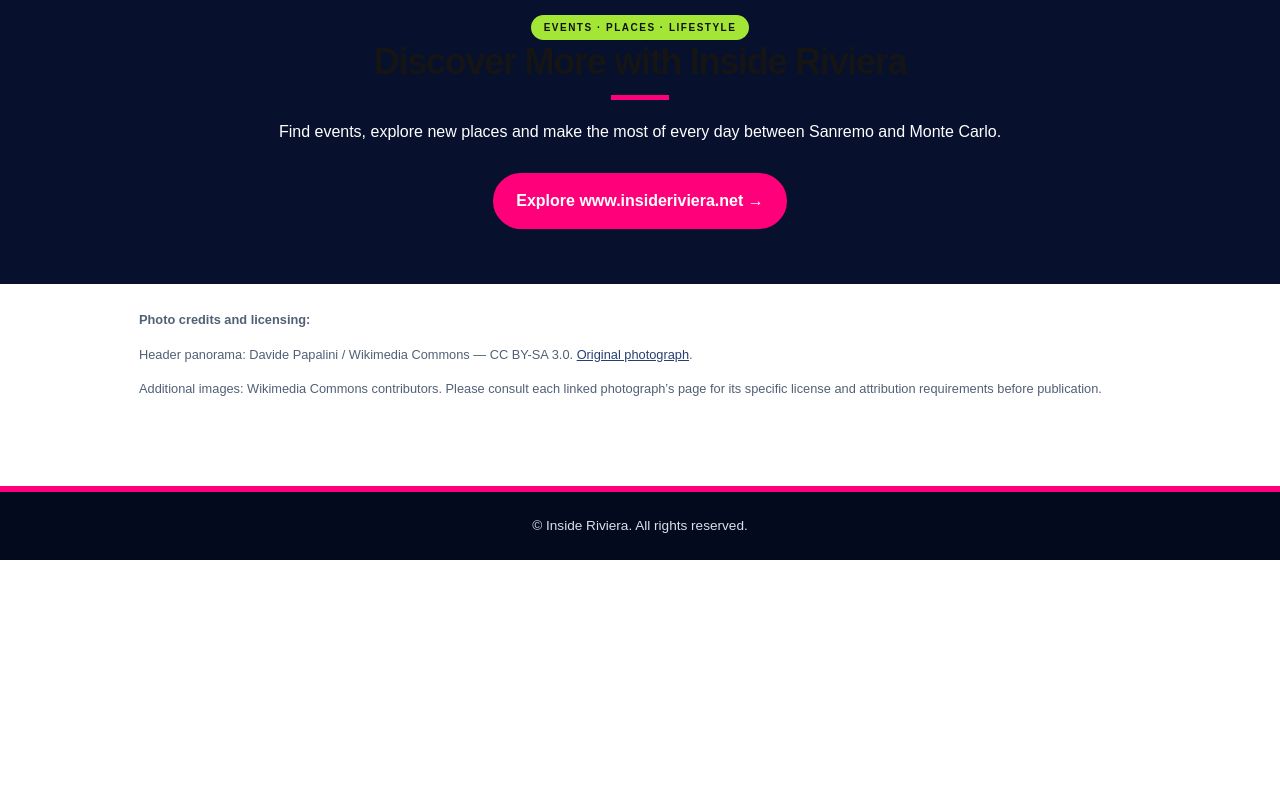
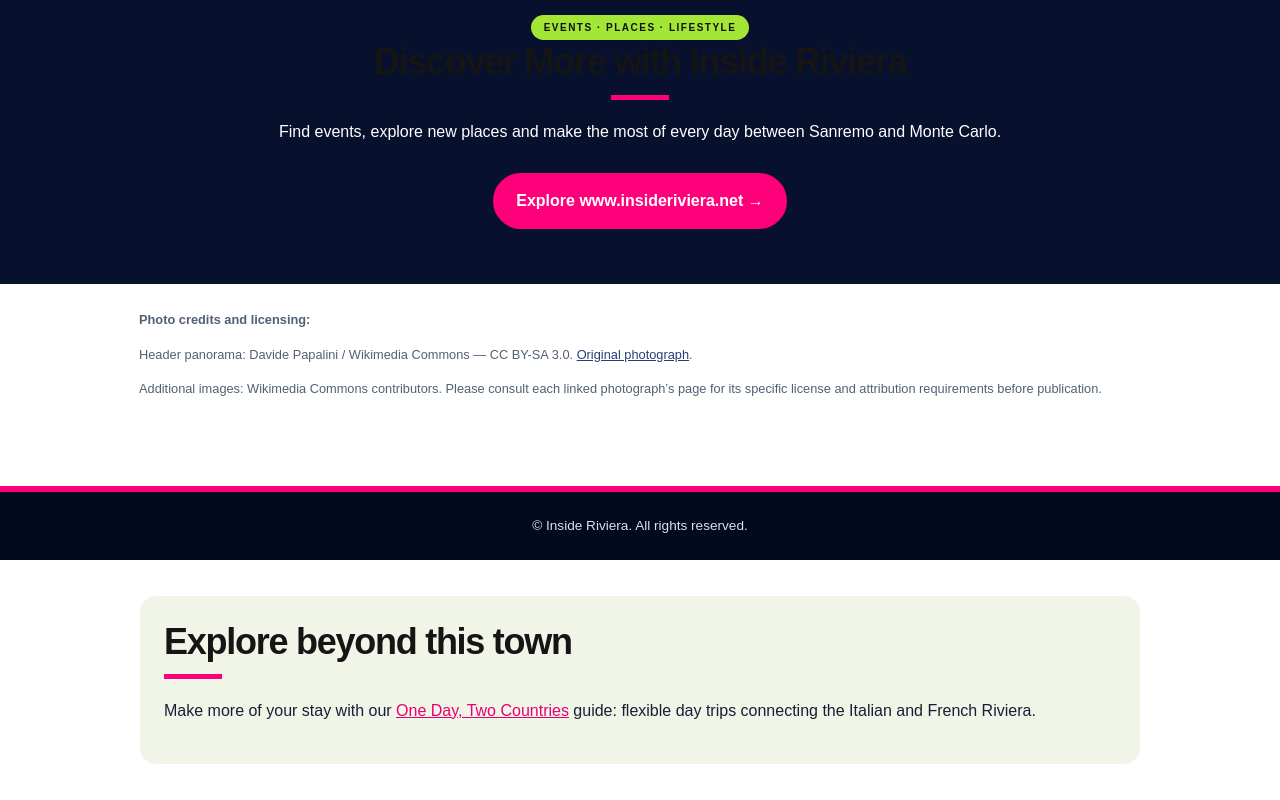
Before and after one commit to inside-riviera/inside-riviera, a plain HTML site: page sanremo.html in a window 1280 px wide. Shown: the part 5687-6487 px from the top of the page. Before the commit the page ends 6247 px from the top, so only its background shows below. Drawn offline with Linux system fonts and the light colour scheme.

Commit message:
Link destination guide to cross-border Riviera day trips

```diff
--- a/sanremo.html
+++ b/sanremo.html
@@ -30,4 +30,5 @@
 <section class="section"><div><h2>Explore La Pigna as a walk, not a quick photo stop</h2><p>La Pigna is a hillside neighbourhood built from narrow lanes, covered passages, small squares and stairways. The official Sanremo tourism guide describes its medieval layout as a defensive settlement that grew in rings up the slope. A good way to explore is to enter near the old arches around Piazza Cassini, follow the lanes uphill through the small squares, and continue towards the gardens around the Madonna della Costa for a view over the town. There is no need to rush: the appeal is in the changing passages and unexpected corners.</p><p>The climb is steep in places and the paving can be uneven. Wear shoes with a good grip, and consider exploring the lower shopping streets separately rather than trying to combine every part of the centre in one short visit.</p><p><strong>Useful local source:</strong> <a href="https://www.sanremoliveandlove.it/en/la-pigna/" target="_blank" rel="noopener">Sanremo Live &amp; Love: La Pigna walking highlights</a>.</p></div></section>
 <section class="section"><div><h2>Make the cycle path part of a separate coastal outing</h2><p>The Riviera dei Fiori cycle path follows the former railway corridor along the coast, linking seaside stretches between San Lorenzo al Mare and Ospedaletti. The Sanremo tourism office describes a route of around 24 kilometres and notes that bicycle and rickshaw rental points are available along it. A newer local mobility page gives a longer route length as the path has been extended, so check the current route map before choosing your start and finish points.</p><p>For a relaxed outing, choose a manageable section rather than assuming you need to ride the entire path. It is also a good alternative if you have already explored La Pigna and want to experience Sanremo’s flatter seafront.</p><p><strong>Useful local sources:</strong> <a href="https://www.sanremoliveandlove.it/en/sport-and-wellness/" target="_blank" rel="noopener">Sanremo Live &amp; Love: cycle path</a> and <a href="https://www.sanremoliveandlove.it/en/come-muoversi-a-sanremo/" target="_blank" rel="noopener">getting around Sanremo</a>.</p></div></section>
 <div class="info"><h2>Plan Your Visit to Sanremo</h2><p><strong>Location:</strong> Sanremo, Liguria, Italy, between Imperia and Ventimiglia.</p><p><strong>Best time to visit:</strong> Spring and autumn for sightseeing; summer for the coastline.</p><p><strong>Getting there:</strong> Regional trains connect Sanremo with Ventimiglia and other Riviera towns.</p><p><strong>How long to stay:</strong> One day for the historic centre and landmarks; two days for gardens and coastal cycling.</p><p><strong>What to taste:</strong> Fresh focaccia, farinata, pesto pasta and local seafood.</p></div><section class="suggested-route"><h2>An Easy Half-Day in Sanremo</h2><p><strong>Inside Riviera’s suggested route:</strong> Start in La Pigna while the lanes are quieter, then descend towards Via Matteotti and the Teatro Ariston. Continue to the Casino and Corso Imperatrice for the Belle Époque streetscape, and finish with a stroll by the sea. If you have more time, add Villa Ormond or a separate ride on the coastal cycle path. La Pigna has steep lanes and steps, so choose footwear accordingly.</p></section>
-</main><section class="cta"><div class="eyebrow">EVENTS · PLACES · LIFESTYLE</div><h2>Discover More with Inside Riviera</h2><p>Find events, explore new places and make the most of every day between Sanremo and Monte Carlo.</p><a href="/">Explore www.insideriviera.net →</a></section><div class="credits"><strong>Photo credits and licensing:</strong><p>Header panorama: Davide Papalini / Wikimedia Commons — CC BY-SA 3.0. <a href="https://commons.wikimedia.org/wiki/File:Sanremo-panorama%20citt%C3%A0%20e%20porto%20dal%20santuario%20madonna%20della%20costa1.jpg">Original photograph</a>.</p><p>Additional images: Wikimedia Commons contributors. Please consult each linked photograph’s page for its specific license and attribution requirements before publication.</p></div><footer>© Inside Riviera. All rights reserved.</footer></body></html>
+</main><section class="cta"><div class="eyebrow">EVENTS · PLACES · LIFESTYLE</div><h2>Discover More with Inside Riviera</h2><p>Find events, explore new places and make the most of every day between Sanremo and Monte Carlo.</p><a href="/">Explore www.insideriviera.net →</a></section><div class="credits"><strong>Photo credits and licensing:</strong><p>Header panorama: Davide Papalini / Wikimedia Commons — CC BY-SA 3.0. <a href="https://commons.wikimedia.org/wiki/File:Sanremo-panorama%20citt%C3%A0%20e%20porto%20dal%20santuario%20madonna%20della%20costa1.jpg">Original photograph</a>.</p><p>Additional images: Wikimedia Commons contributors. Please consult each linked photograph’s page for its specific license and attribution requirements before publication.</p></div><footer>© Inside Riviera. All rights reserved.</footer><section style="max-width:1000px;margin:36px auto;padding:24px;background:#f0f5e8;border-radius:16px;color:#172033"><h2>Explore beyond this town</h2><p>Make more of your stay with our <a href="/one-day-two-countries.html">One Day, Two Countries</a> guide: flexible day trips connecting the Italian and French Riviera.</p></section>
+</body></html>
```
